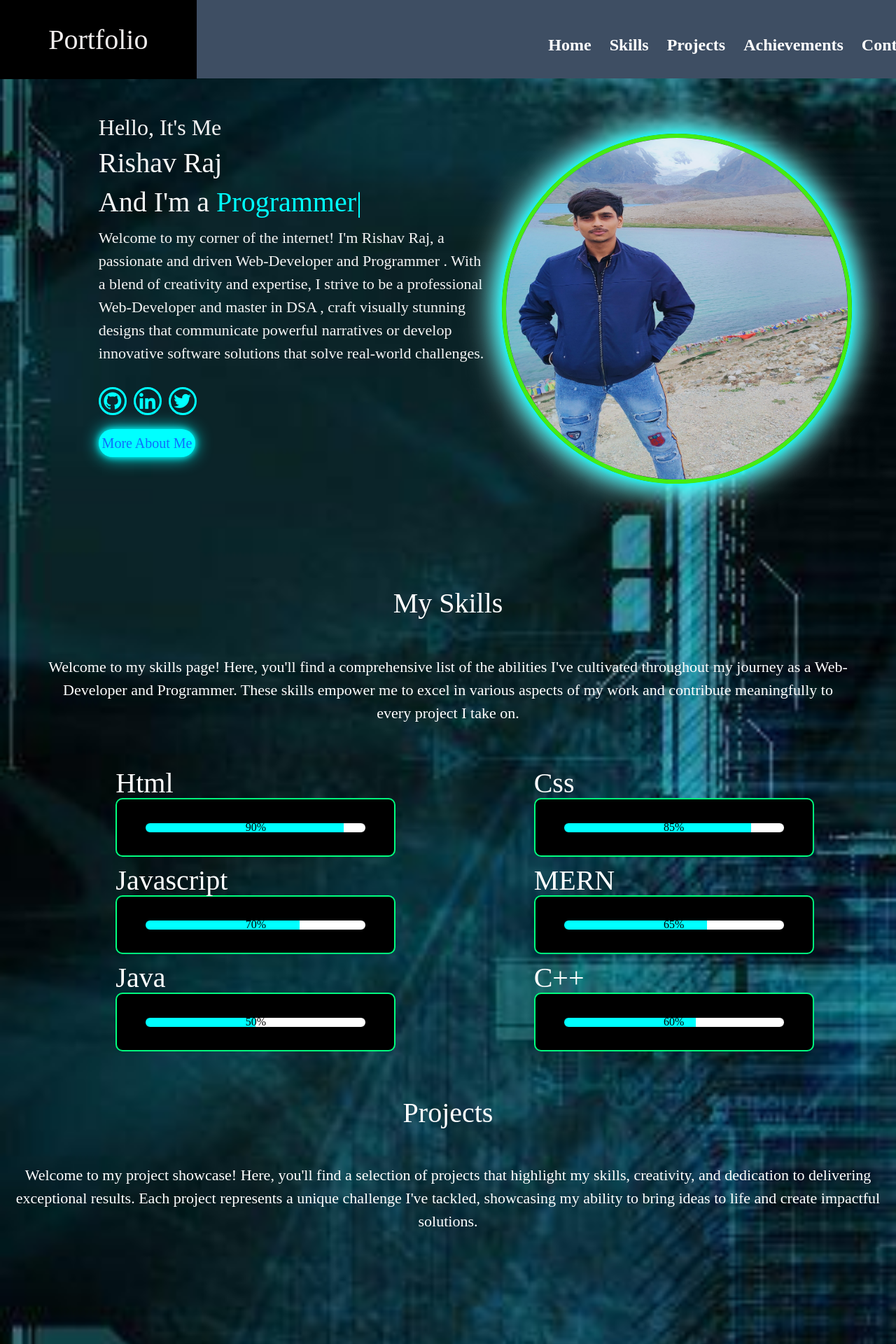
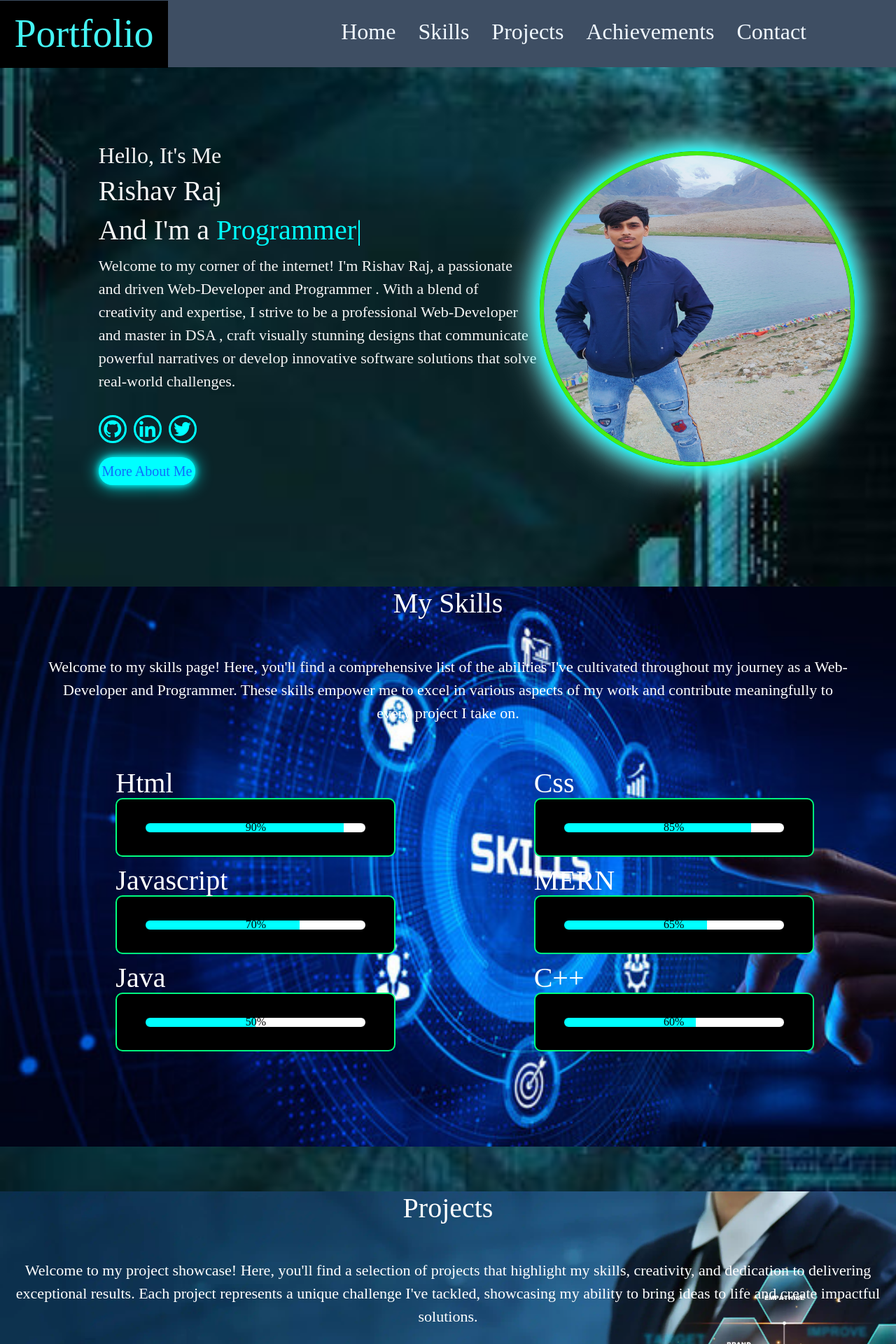
Before and after one commit to 1-Rishav/CODSOFT-Portfolio, a Node server app: page / in a window 1280 px wide. Shown: the top 1920 px of the page at 70% size. Run offline with Node 20, Linux system fonts and the light colour scheme; some libraries are stand-ins or nearby versions; some web fonts are replaced.

Commit message:
Made this website responsive

```diff
--- a/public/css/style.css
+++ b/public/css/style.css
@@ -6,8 +6,8 @@
      margin: 0;
      padding: 0;
      box-sizing: border-box;
-    text-decoration: none;
      font-family: 'Bacasime Antique', serif;
+     scroll-behavior: smooth;
  }
 
  * p {
@@ -16,81 +16,61 @@
  }
 
  body {
+     position: relative;
+     width: 100vw;
      background-image: url("../images/body.jpg");
      background-repeat: no-repeat;
      background-size: cover;
-    /* background-color: rgb(189, 215, 247); */
-    scroll-behavior: smooth;
  }
 
-header {
-    position: fixed;
-    display: inline-flex;
-    width: 100%;
-    height: 7rem;
-    background-color: rgb(62, 78, 99);
-    padding: 0;
-    z-index: 1;
-    margin-top: 0px;
+ h1 {
+     font-weight: 500;
  }
 
-header h1 {
+ .navbar {
+     height: 6rem;
+     width: 100vw;
+     position: fixed;
+     z-index: 1;
+     background-color: rgb(62, 78, 99);
+ }
 
+ .navbar>h1 {
+     position: relative;
+     margin: 0;
+     margin-top: -7px;
+     height: 6rem;
+     width: 15rem;
+     font-size: 3.5rem;
+     background-color: black;
+     color: rgb(68, 244, 244);
      display: flex;
+     justify-content: center;
      align-items: center;
-    justify-content: space-evenly;
-    width: 30%;
-    color: rgb(241, 237, 237);
-    background-color: black;
-    margin-bottom: -.07rem;
-    cursor: default;
-    opacity: 0;
      animation: slideRight 1s ease forwards;
-
 
  }
 
-.navbar {
-    /* background-color: aquamarine; */
-
+ .navbar ul {
+     position: relative;
+     width: 50vw;
+     right: 8rem;
      display: flex;
-    margin-top: 2rem;
-    margin-right: 4rem;
+     justify-content: flex-end;
      align-items: center;
-    justify-content: flex-end;
-    width: 100%;
-    cursor: pointer;
-    opacity: 0;
+     gap: 2rem;
+     list-style: none;
+     font-weight: 500;
+     font-size: 2rem;
      animation: slideTop .5s ease forwards;
-
  }
 
-ul {
-
-    list-style: none;
-    display: flex;
-    align-items: center;
-    justify-content: space-evenly;
-    gap: 20px;
-    width: 50%;
-    font-family: 'Roboto', sans-serif;
-    font-weight: 600;
-    font-size: 1.5rem;
-    padding-right: 4rem;
-
+ .navbar ul>li>a {
+     text-decoration: none;
+     color: aliceblue
  }
 
-a {
-    text-decoration: none;
-}
-
-li a {
-    color: white;
-    padding: 3px;
-
-}
-
-li a:hover {
+ .navbar ul>li>a:hover {
      background-color: rgb(162, 173, 185);
      color: rgb(46, 44, 44);
      border-radius: 40%;
@@ -112,10 +92,16 @@ li a:hover {
 
  }
 
+ .intro {
+     margin-top: 5rem;
+ }
+
  img {
+     width: 450px;
+     height: 450px;
      position: absolute;
      margin-top: 65px;
-    margin-left: 75%;
+     margin-left: 82%;
      border: 6px solid #45ec12;
      box-shadow: 0 0 10px cyan,
          0 0 45px cyan,
@@ -131,7 +117,6 @@ img {
  }
 
  .icon a {
-
      padding: 2px;
      border: 3px solid cyan;
      border-radius: 50%;
@@ -140,7 +125,6 @@ img {
      align-items: center;
      justify-content: center;
      text-decoration: none;
-
  }
 
  .icon a:hover {
@@ -158,6 +142,7 @@ img {
      padding: 0.3rem;
      box-shadow: 0 0 10px cyan,
          0 0 25px cyan;
+     text-decoration: none;
  }
 
  .main>a:hover {
@@ -175,7 +160,6 @@ img {
      cursor: default;
      opacity: 0;
      animation: slideLeft 1s ease forwards;
-
  }
 
  .main p {
@@ -249,9 +233,9 @@ img {
      }
  }
 
+ /* Skill */
 
  #skillsection {
-
      background-image: url("../images/skill.jpg");
      background-repeat: no-repeat;
      background-size: cover;
@@ -260,7 +244,6 @@ img {
 
  .skillcontainer {
      margin-top: 150px;
-
  }
 
 
@@ -286,7 +269,6 @@ img {
  }
 
  .slider {
-
      color: white;
      display: flex;
      align-items: center;
@@ -310,7 +292,6 @@ img {
  }
 
  .volume {
-
      width: 360px;
      height: 15px;
      border: 1px solid black;
@@ -320,33 +301,38 @@ img {
      border-bottom-right-radius: 10px;
      border-bottom-left-radius: 10px;
  }
-.volume:nth-child(2){
+
+ .volume:nth-child(2) {
      background-color: red;
  }
-.slider > div:nth-child(2) > div > input{
-    background:linear-gradient(to right, aqua 0%, aqua 85%, white 85%, white 100%);
+
+ .slider>div:nth-child(2)>div>input {
+     background: linear-gradient(to right, aqua 0%, aqua 85%, white 85%, white 100%);
  }
-.slider > div:nth-child(3) > div > input{
-    background:linear-gradient(to right, aqua 0%, aqua 70%, white 70%, white 100%);
+
+ .slider>div:nth-child(3)>div>input {
+     background: linear-gradient(to right, aqua 0%, aqua 70%, white 70%, white 100%);
  }
-.slider > div:nth-child(4) > div > input{
-    background:linear-gradient(to right, aqua 0%, aqua 65%, white 65%, white 100%);
+
+ .slider>div:nth-child(4)>div>input {
+     background: linear-gradient(to right, aqua 0%, aqua 65%, white 65%, white 100%);
  }
-.slider > div:nth-child(5) > div > input{
-    background:linear-gradient(to right, aqua 0%, aqua 50%, white 50%, white 100%);
+
+ .slider>div:nth-child(5)>div>input {
+     background: linear-gradient(to right, aqua 0%, aqua 50%, white 50%, white 100%);
  }
-.slider > div:nth-child(6) > div > input{
-    background:linear-gradient(to right, aqua 0%, aqua 60%, white 60%, white 100%);
+
+ .slider>div:nth-child(6)>div>input {
+     background: linear-gradient(to right, aqua 0%, aqua 60%, white 60%, white 100%);
  }
 
  input[value] {
      text-align: center;
  }
 
+ /* Project */
 
  #projectsection {
-    /* width:100vw;
-    height:100vh; */
      background-image: url("../images/project.jpg");
      background-size: cover;
      background-position: center;
@@ -364,8 +350,6 @@ input[value] {
  .projectpara {
      color: white;
      margin-top: 3rem;
-    /* margin-left: 18rem;
-    width: 60%; */
      text-align: center;
  }
 
@@ -404,8 +388,8 @@ input[value] {
      padding: 0;
  }
 
+ /* Achievement */
  #achievementsection {
-
      background-image: url("../images/achievement.jpg");
      background-repeat: no-repeat;
      background-size: cover;
@@ -432,17 +416,17 @@ input[value] {
      color: white;
  }
 
-#achievementsection p{
+ #achievementsection p {
      color: white;
      margin-left: 4rem;
      margin-right: 4rem;
  }
 
-#achievement{
+ #achievement {
      display: flex;
      align-items: center;
      justify-content: space-evenly;
-    padding-bottom:8rem;
+     padding-bottom: 8rem;
  }
 
  .achievepara {
@@ -454,10 +438,13 @@ input[value] {
      padding: 0;
  }
 
+ /* Contact */
+
  #contactsection {
+     position: relative;
      margin-top: 4rem;
      background-image: url("../images/contact.jpg");
-    height: 105vh;
+     height: 110vh;
      width: 98.7vw;
      background-repeat: no-repeat;
      background-size: cover
@@ -495,23 +482,19 @@ input[value] {
      color: seagreen
  }
 
-.footer-padding {
-	padding-bottom: 40rem;
-}
-
  .footer {
-	/* position: absolute; */
+     position: absolute;
      text-align: center;
      bottom: 0;
      width: 100%;
-	height: 60px;
-	background-image:url("../images/body.jpg");
+     height: 50px;
+     background-image: url("../images/body.jpg");
  }
 
  .footer h4 {
      text-align: center;
      font-size: 2rem;
-    margin-top:1rem;
+     margin-top: 1rem;
      color: #fff;
  }
 
@@ -537,104 +520,54 @@ input[value] {
  .aboutsection {
      color: azure;
      margin-top: 4.5rem;
-
      margin-left: 4rem;
      margin-right: 6rem;
  }
 
-@media (min-width:1555px) {
-    .footer-padding{
-        padding-bottom:60rem;
-    }
-    .raj {
-        margin-left: 80%;
-    }
+ @media(max-width:1150px) {
+     .intro {
+         position: relative;
+         margin-top: 25rem;
+         left: -4rem;
+         align-items: center;
+         justify-content: center;
+         margin-left: 3rem;
      }
 
-@media(max-width:1280px) {
+     .intro {
+         width: 70vw;
+     }
 
-    .main p{
-        margin-right:20%;
+     .main {
+         position: relative;
      }
+
+     .raj {
+         position: absolute;
+         display: flex;
+         right: 1%;
+         margin-top: -32rem;
+         align-items: center;
+         justify-content: center;
+         width: 250px;
+         height: 250px;
+     }
+
+     .main {
+         height: max-content;
+     }
+
      #skillsection {
-        height:max-content;
-        background-image: none;
+         height: max-content;
      }
 
      #projectsection {
          text-align: center;
-        height:max-content;
-        background-image: none;
+         height: max-content;
      }
 
      #achievementsection {
-        height:max-content;
-        background-image: none;
-    }
-
-    #contactsection {
-
-        background-image: none;
-    }
-
-}
-
-@media(max-width:1252px) {
-    * {
-        object-fit: fill;
-    }
-
-    .main {
-        position: relative;
-        margin-bottom: 50%;
-    }
-
-    .intro {
-        position: relative;
-        margin-top: 50rem;
-        display: flexbox;
-        align-items: center;
-        justify-content: center;
-        margin-left: 10rem;
-    }
-
-    .intro p {
-        width: 130vh;
-    }
-
-    .icon {
-        margin-left: 10rem;
-    }
-
-    .btn-box {
-        margin-left: 10rem;
-    }
-
-    img {
-        position: absolute;
-        margin-left: 70%;
-        width: 300px;
-        height: 300px;
-        margin-bottom: 3rem;
-        padding-bottom: 0px;
-    }
-
-}
-
-@media(max-width:1070px) {
-    .raj{
-        margin-left:90%;
-    }
-    #program {
-
-        margin: 0rem;
-    }
-
-    #program img {
-        width: 0px;
-        height: 0px;
-        border: none;
-        margin: 0px;
+         height: max-content;
      }
 
      #madeproject {
@@ -652,17 +585,11 @@ input[value] {
          justify-content: center;
          flex-wrap: wrap;
      }
+
  }
-@media(max-width:850px){
-    .raj{
-        margin-left:120%;
+
+ @media(min-width:400px) {
+     .footer {
+         margin-top: 43rem;
      }
  }
-@media(max-width:610px) {
-    .raj{
-        margin-left:150%;
-    }
-    .skillcontainer {
-        margin-top: 10rem;
-    }
-}
--- a/views/contact.ejs
+++ b/views/contact.ejs
@@ -8,7 +8,7 @@
 
       <div class="mb-3">
         <label for="exampleInputPassword1" class="form-label">Password</label>
-        <input type="password" class="form-control" id="exampleInputPassword1">
+        <input type="password" class="form-control" id="exampleInputPassword1" required>
       </div>
 
       <button type="submit" class="btn btn-primary" >Submit</button>
--- a/views/partials/footer.ejs
+++ b/views/partials/footer.ejs
@@ -1,6 +1,6 @@
 <div class="footer-padding"></div>
   <div class="footer">
-    <h4>&copy ❤️<%= new Date().getFullYear()%> ┋Ҏ𝗹@𝐧𝔢ț✗</h4>
+    <h4>&copy; ❤️<%= new Date().getFullYear()%> ┋Ҏ𝗹@𝐧𝔢ț✗</h4>
   </div>
 </body>
    <script src="https://cdn.jsdelivr.net/npm/bootstrap@5.3.1/dist/js/bootstrap.bundle.min.js" integrity="sha384-HwwvtgBNo3bZJJLYd8oVXjrBZt8cqVSpeBNS5n7C8IVInixGAoxmnlMuBnhbgrkm" crossorigin="anonymous"></script>
--- a/views/partials/nav.ejs
+++ b/views/partials/nav.ejs
@@ -1,13 +1,10 @@
-<header>
+<nav class="navbar">
     <h1>Portfolio</h1>
-<nav class="navbar">
     <ul>
         <li><a href="/home">Home</a></li>
         <li><a href="/skill">Skills</a></li>
         <li><a href="/project">Projects</a></li>
         <li><a href="/achievement">Achievements</a> </li>
-
         <li><a href="/contact">Contact</a></li>
     </ul>
 </nav>
-</header>
--- a/views/portfolio.ejs
+++ b/views/portfolio.ejs
@@ -7,12 +7,12 @@
         <h2>Hello, It's Me</h2>
         <h1>Rishav Raj</h1>
         <h1>And I'm a <span class="text"></span></h1>
-        <p style="margin-right:4.7rem;">Welcome to my corner of the internet! I'm Rishav Raj, a passionate and driven
+        <p >Welcome to my corner of the internet! I'm Rishav Raj, a passionate and driven
           Web-Developer and Programmer . With a blend of creativity and expertise, I strive to be a professional
           Web-Developer and master in DSA , craft visually stunning designs that communicate powerful narratives or
           develop innovative software solutions that solve real-world challenges.</p>
       </div>
-      <img class="raj" src="images/raj.jpg" width="500px" height="500px" alt="image of candidate">
+      <img class="raj" src="images/raj.jpg"  alt="image of candidate">
       <div class="icon">
         <a href="https://github.com/1-Rishav" target="_blank"><i class="bx bxl-github"></i></a>
         <a href="https://www.linkedin.com/in/rishav-raj-ab2893253/" target="_blank"><i class="bx bxl-linkedin"></i></a>
@@ -155,7 +155,7 @@
 
           <div class="mb-3">
             <label for="exampleInputPassword1" class="form-label">Password</label>
-            <input type="password" class="form-control" id="exampleInputPassword1">
+            <input type="password" class="form-control" id="exampleInputPassword1" required>
           </div>
 
           <button type="submit" class="btn btn-primary">Submit</button>
```
Lines whose indentation alone changed are shown as unchanged.
